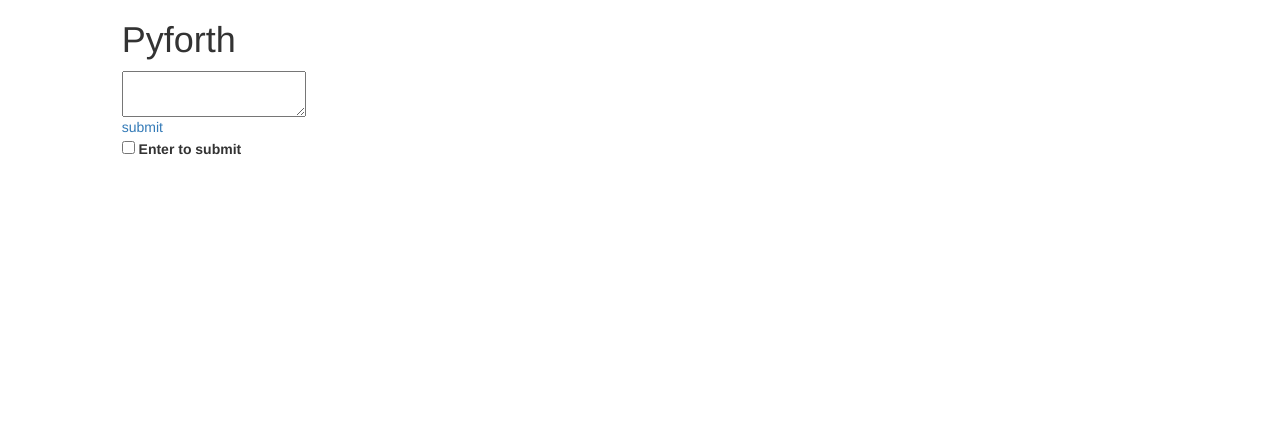
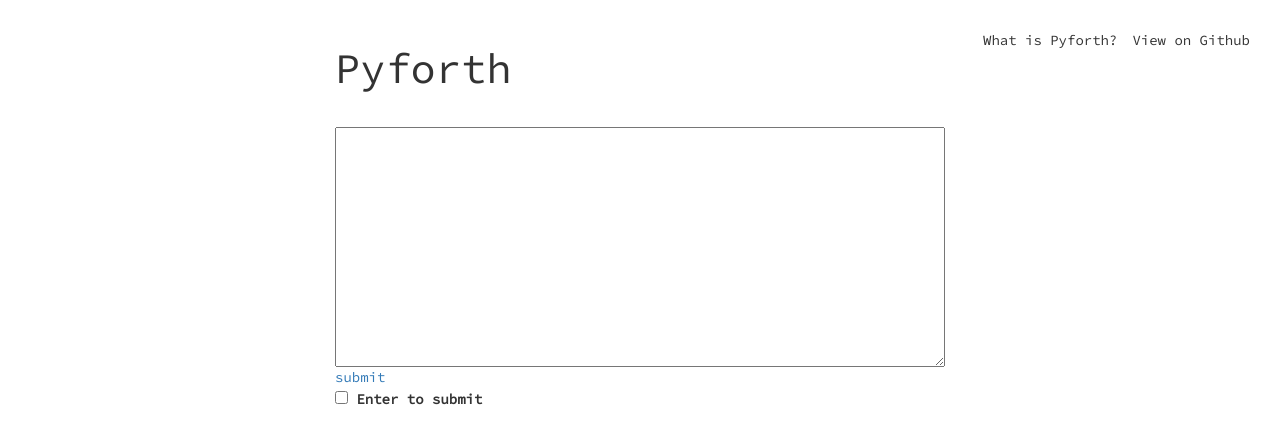
Before and after one commit to nsreeen/Pyforth, a Flask app: page / in a window 1280 px wide. Shown: the top 444 px of the page. Run offline with Flask 2, Linux system fonts and the light colour scheme; some libraries are stand-ins or nearby versions.

Commit message:
Add styling

```diff
--- a/app/templates/index.html
+++ b/app/templates/index.html
@@ -3,16 +3,49 @@
         <title>Pyforth</title>
             <script type='text/javascript' src='https://ajax.googleapis.com/ajax/libs/jquery/3.2.1/jquery.min.js'></script>
            <link rel="stylesheet" href="https://maxcdn.bootstrapcdn.com/bootstrap/3.3.7/css/bootstrap.min.css" integrity="sha384-BVYiiSIFeK1dGmJRAkycuHAHRg32OmUcww7on3RYdg4Va+PmSTsz/K68vbdEjh4u" crossorigin="anonymous">
+           <link href="https://fonts.googleapis.com/css?family=Source+Code+Pro|Source+Sans+Pro:600" rel="stylesheet">
+           <style>
+           h1 {
+             /*font-family: 'Source Sans Pro', sans-serif;*/
+             font-family: 'Source Code Pro', monospace;
+             font-size: 3em;
+             padding: 0;
+           }
+           .header {
+             margin-top: 25px;
+             margin-bottom: 15px;
+           }
+           body {
+             font-family: 'Source Code Pro', monospace;
+           }
+           textarea {
+             margin-top: 10px;
+             width: 100%;
+             height: 30%;
+           }
+           li {
+             list-style: none;
+             float:right;
+             margin-right: 15px;
+             margin-top: 5px;
+           }
+           </style>
     </head>
 <body>
 <div id="body" class="container-fluid">
 
-  <div class="row"><div class="col-sm-10 col-sm-offset-1">
-    <h1>Pyforth</h1>
-  </div></div>
+  <div class="header row">
+    <div class="col-sm-6 col-sm-offset-3">
+      <h1>Pyforth</h1>
+    </div>
+    <div class="col-sm-3">
+      <li>View on Github</li>
+      <li>What is Pyforth?</li>
+    </div>
+  </div>
 
 
-  <div class="row"><div class="col-sm-10 col-sm-offset-1">
+  <div class="row"><div class="col-sm-6 col-sm-offset-3">
     <div id="logbox">
       {% for line in log_text %}
         <p> {{ line }} </p>
@@ -22,7 +55,7 @@
 
   <span id="message-area"></span>
 
-  <div class="row"><div class="col-sm-10 col-sm-offset-1">
+  <div class="row"><div class="col-sm-6 col-sm-offset-3">
 
       <textarea id="input-stream"></textarea> <br>
       <a href="javascript:send_input();">submit</a>
```
